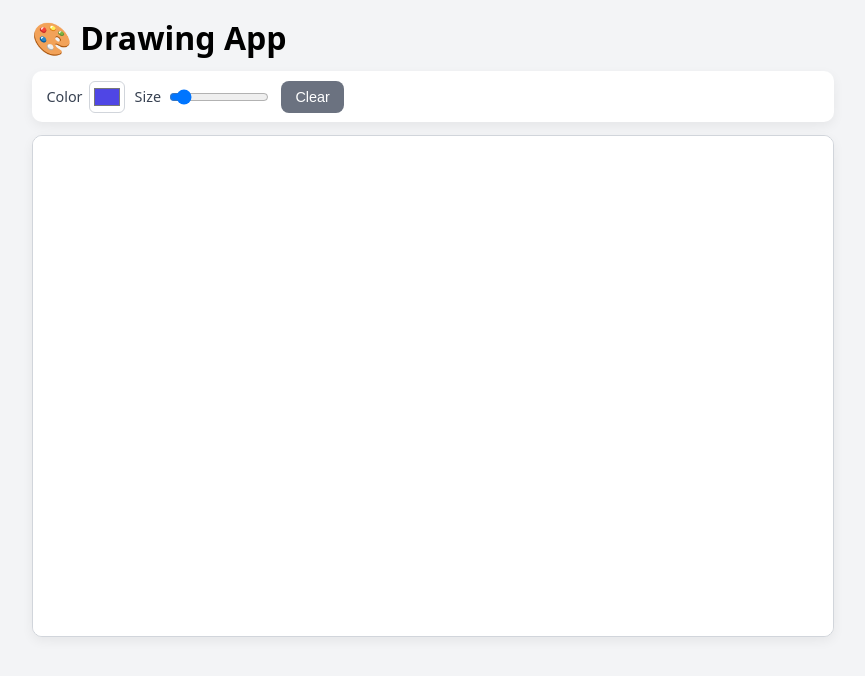
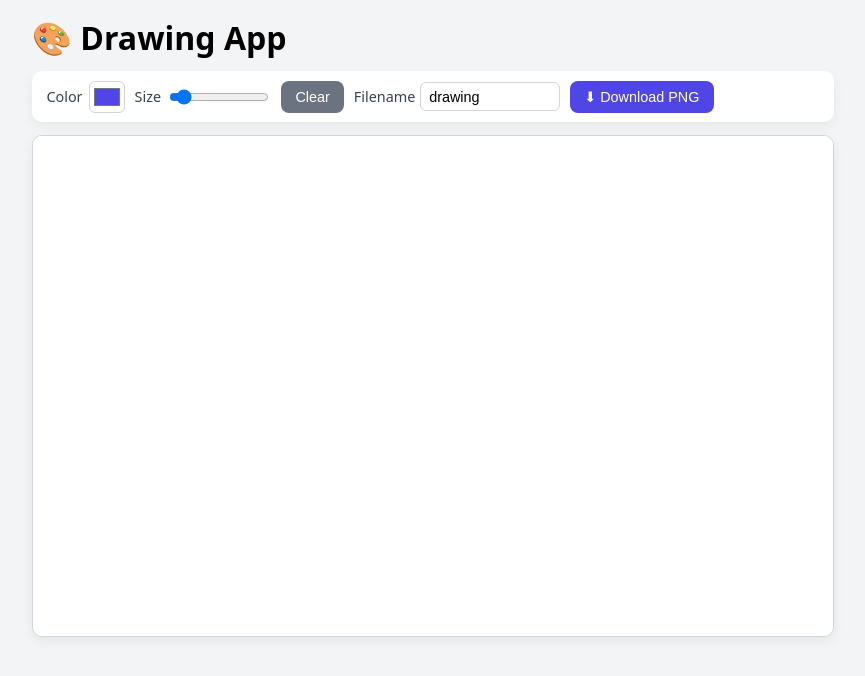
Before and after one commit to anushaviswanathan2002/Drawing-App, a React (Vite) app: page / in a window 1280 px wide. Shown: the top 676 px of the page, without its empty margins (207-1072 px from the left). Built offline with nearby package versions, Linux system fonts and the light colour scheme.

Commit message:
Add download canvas as PNG
- 'Filename' text input (default 'drawing'); sanitised on save
- 'Download PNG' button uses canvas.toDataURL + synthetic anchor click
- Toolbar gains filename input + download button styled consistently

```diff
--- a/src/App.jsx
+++ b/src/App.jsx
@@ -8,6 +8,7 @@ export default function App() {
 
   const [color, setColor] = useState('#4f46e5');
   const [size, setSize] = useState(4);
+  const [filename, setFilename] = useState('drawing');
 
   useEffect(() => {
     const canvas = canvasRef.current;
@@ -59,6 +60,19 @@ export default function App() {
     ctx.fillRect(0, 0, canvas.width, canvas.height);
   }
 
+  function downloadPng() {
+    const canvas = canvasRef.current;
+    if (!canvas) return;
+    const safeName = (filename.trim() || 'drawing').replace(/[^a-z0-9_\-]/gi, '_');
+    const url = canvas.toDataURL('image/png');
+    const a = document.createElement('a');
+    a.href = url;
+    a.download = `${safeName}.png`;
+    document.body.appendChild(a);
+    a.click();
+    document.body.removeChild(a);
+  }
+
   return (
     <div>
       <h1>🎨 Drawing App</h1>
@@ -84,6 +98,16 @@ export default function App() {
         <button className="secondary" onClick={clearCanvas}>
           Clear
         </button>
+        <label className="filename">
+          Filename
+          <input
+            type="text"
+            value={filename}
+            onChange={(e) => setFilename(e.target.value)}
+            placeholder="drawing"
+          />
+        </label>
+        <button onClick={downloadPng}>⬇ Download PNG</button>
       </div>
       <canvas
         ref={canvasRef}
--- a/src/index.css
+++ b/src/index.css
@@ -39,6 +39,14 @@ h1 { margin: 0 0 0.75rem; }
   cursor: pointer;
 }
 .toolbar input[type="range"] { width: 100px; }
+.toolbar .filename { gap: 0.3rem; }
+.toolbar .filename input[type="text"] {
+  padding: 0.35rem 0.5rem;
+  border: 1px solid #d1d5db;
+  border-radius: 6px;
+  font-size: 0.9rem;
+  width: 140px;
+}
 button {
   padding: 0.5rem 0.9rem;
   border: none;
```
